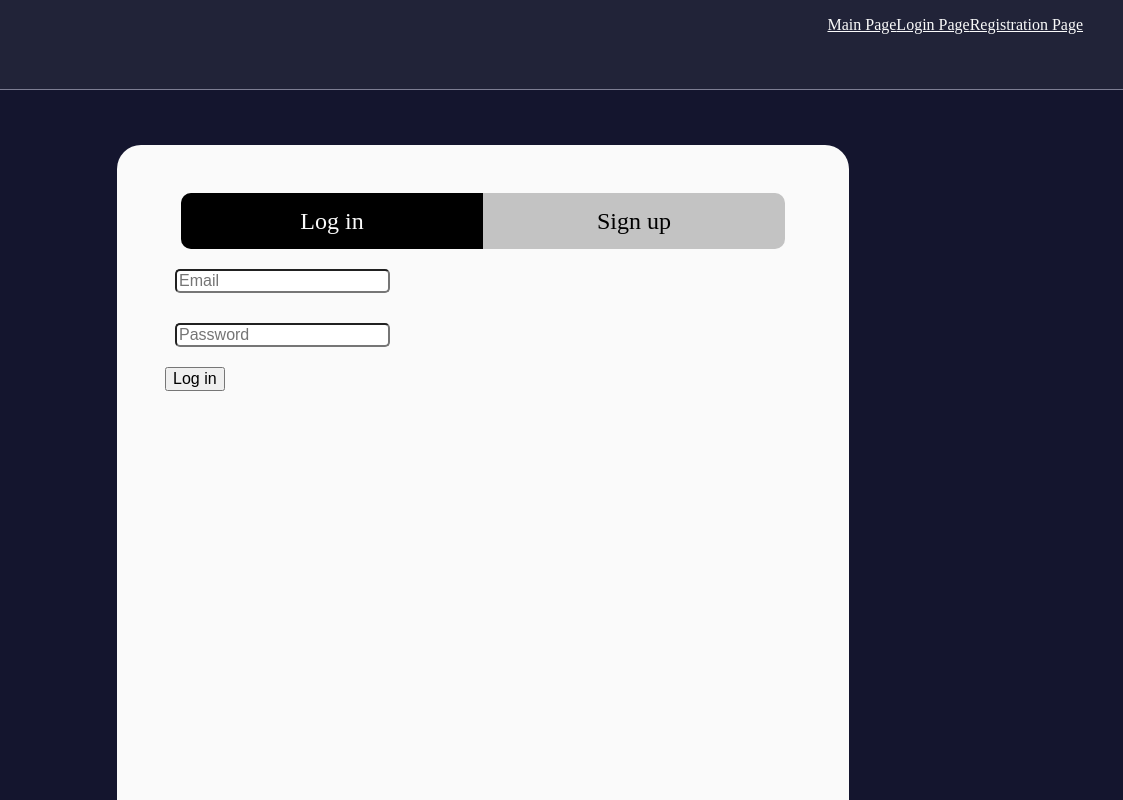
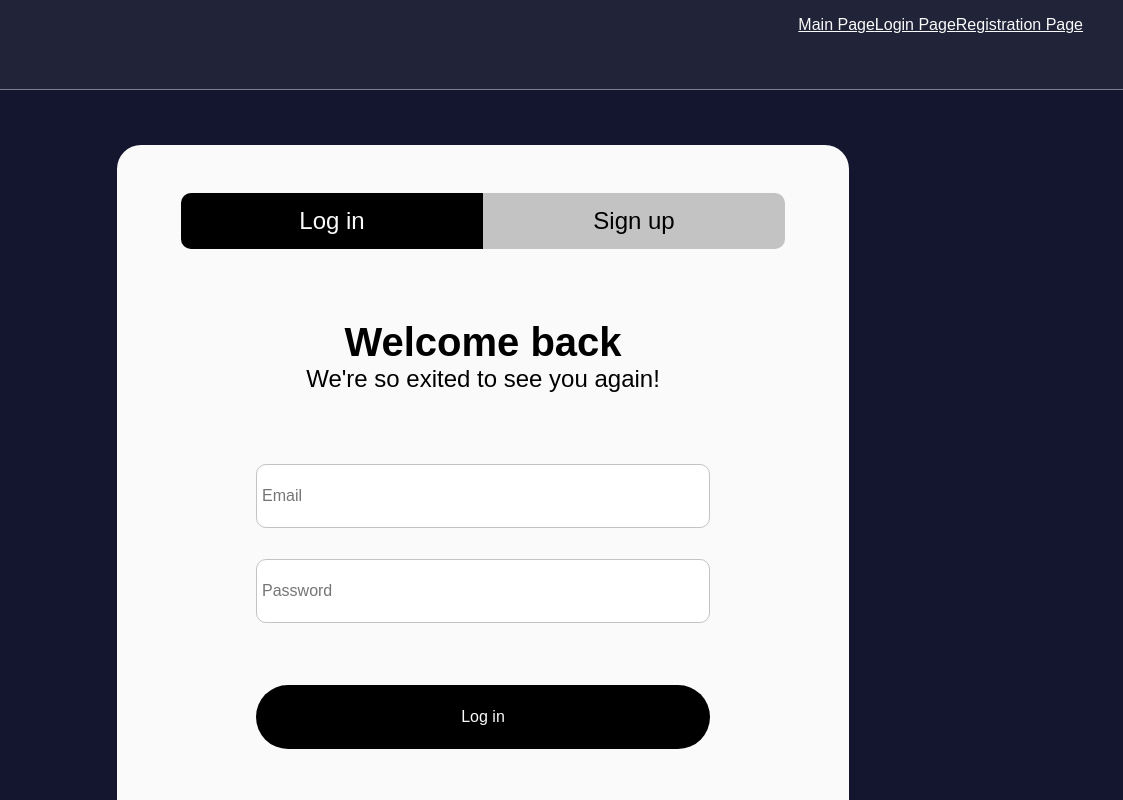
Before and after one commit to 127zeppelin/ecommerce-application, a website built with webpack: page src/index.html in a window 1280 px wide. Both pictures are taken after a click on the link "Login Page". Shown: the top 800 px of the page, 157-1280 px from the left. Built offline with nearby package versions, Linux system fonts and the light colour scheme.

Commit message:
feat: update login page

```diff
--- a/src/pages/login/login.ts
+++ b/src/pages/login/login.ts
@@ -46,6 +46,17 @@ class LoginPage extends Page  {
     pageButtons.append(pageButton);
     login.append(pageButtons);
 
+    const pageText = document.createElement("div");
+    pageText.className = "login__text";
+    let text = document.createElement("p");
+    text.className = "text_bold";
+    text.innerText = "Welcome back";
+    pageText.append(text);
+    text = document.createElement("p");
+    text.innerText = "We're so exited to see you again!";
+    pageText.append(text);
+    login.append(pageText);
+
     const loginEmail = document.createElement("div");
     loginEmail.className = "input";
     login.append(loginEmail);
@@ -62,13 +73,16 @@ class LoginPage extends Page  {
 
     cont.append(loginWrapper);
 
+    const loginSubmitWrapper = document.createElement("div");
+    loginSubmitWrapper.className = "login__submit_wrapper";
+    login.append(loginSubmitWrapper);
     const loginSubmit = document.createElement("button");
     loginSubmit.className = "login__submit";
     loginSubmit.type = "submit";
     loginSubmit.id = "login-submit";
     loginSubmit.textContent = "Log in";
 
-    login.append(loginSubmit);
+    loginSubmitWrapper.append(loginSubmit);
 
     this.container.append(cont);
 
--- a/src/pages/registration/registration.ts
+++ b/src/pages/registration/registration.ts
@@ -8,6 +8,15 @@ class RegistrationPage extends Page {
   // constructor(id: string) {
   //   super(id);
   // }
+  private createPageButtons(href: string, text: string) {
+    const pageButton = document.createElement("div");
+    const loginBtn = document.createElement("a");
+    pageButton.className = "login__btn";
+    loginBtn.href = href;
+    loginBtn.innerText = text;
+    pageButton.append(loginBtn);
+    return pageButton;
+  }
 
   private renderLogin(className: string, type: string, id: string, placeholder: string) {
     const input = document.createElement("input");
@@ -26,6 +35,15 @@ class RegistrationPage extends Page {
     const login = document.createElement("form");
     login.className = "login";
     loginWrapper.append(login);
+
+    const pageButtons = document.createElement("div");
+    pageButtons.className = "login__btns";
+    let pageButton = this.createPageButtons("#login", "Log in");
+    pageButtons.append(pageButton);
+    pageButton = this.createPageButtons("#registration", "Sign up");
+    pageButtons.append(pageButton);
+    pageButton.classList.add("login__btn_active");
+    login.append(pageButtons);
 
     const loginEmail = document.createElement("div");
     loginEmail.className = "input";
--- a/src/style.css
+++ b/src/style.css
@@ -1,12 +1,13 @@
 * {
   box-sizing: border-box;
   font-size: 16px;
+  font-family: ‘Poppins’, sans-serif;
+  margin: 0;
+  padding: 0;
 }
 
 body {
   background: #14152e;
-  margin: 0;
-  padding: 0;
   color: #fafafa;
   position: relative;
 }
@@ -62,10 +63,10 @@ p {
   color: #000000;
 }
 
-input {
+/* input {
   margin: 10px;
   border-radius: 5px;
-}
+} */
 
 .login__btns {
   background: #c3c3c3;
@@ -75,6 +76,7 @@ input {
   margin: 0 auto;
   display: flex;
   justify-content: center;
+  margin-bottom: 71px;
 }
 
 .login__btn a {
@@ -99,3 +101,48 @@ input {
 .login__btn_active a {
   color: #fafafa;
 }
+
+.login__text {
+  text-align: center;
+  margin-bottom: 71px;
+}
+
+.login__text p {
+  font-size: 24px;
+}
+
+.login__text .text_bold {
+  font-size: 40px;
+  font-weight: 700;
+}
+
+.input {
+  width: 454px;
+  height: 64px;
+  margin-bottom: 31px;
+}
+
+.input__email,
+.input__password {
+  width: 100%;
+  height: 100%;
+  border-radius: 10px;
+  border: 1px solid #c3c3c3;
+  padding: 5px;
+}
+
+.login__submit_wrapper {
+  display: flex;
+  justify-content: center;
+}
+
+.login__submit {
+  width: 454px;
+  height: 64px;
+  border-radius: 40px;
+  background: #000;
+  color: #fafafa;
+  border: none;
+  margin-top: 31px;
+  cursor: pointer;
+}
--- a/src/temlates/components.ts
+++ b/src/temlates/components.ts
@@ -11,7 +11,7 @@ abstract class Component {
     cont.className = "container";
     const logo = document.createElement("div");
     const logoImg = document.createElement("img");
-    logoImg.src = "../images/image (1).png";
+    logoImg.src = "./images/image (1).png";
     logoImg.alt = "AutoCar";
     logo.append(logoImg);
     cont.append(logo);
```
